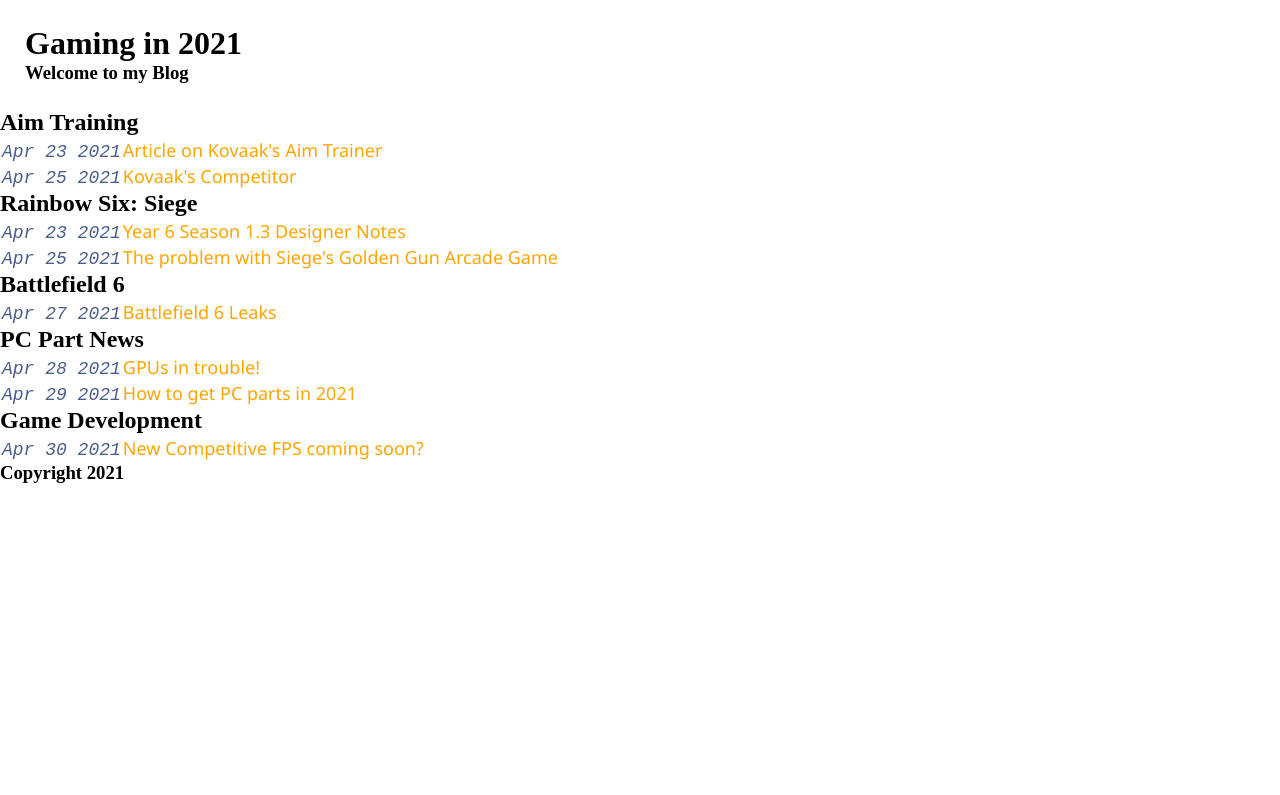
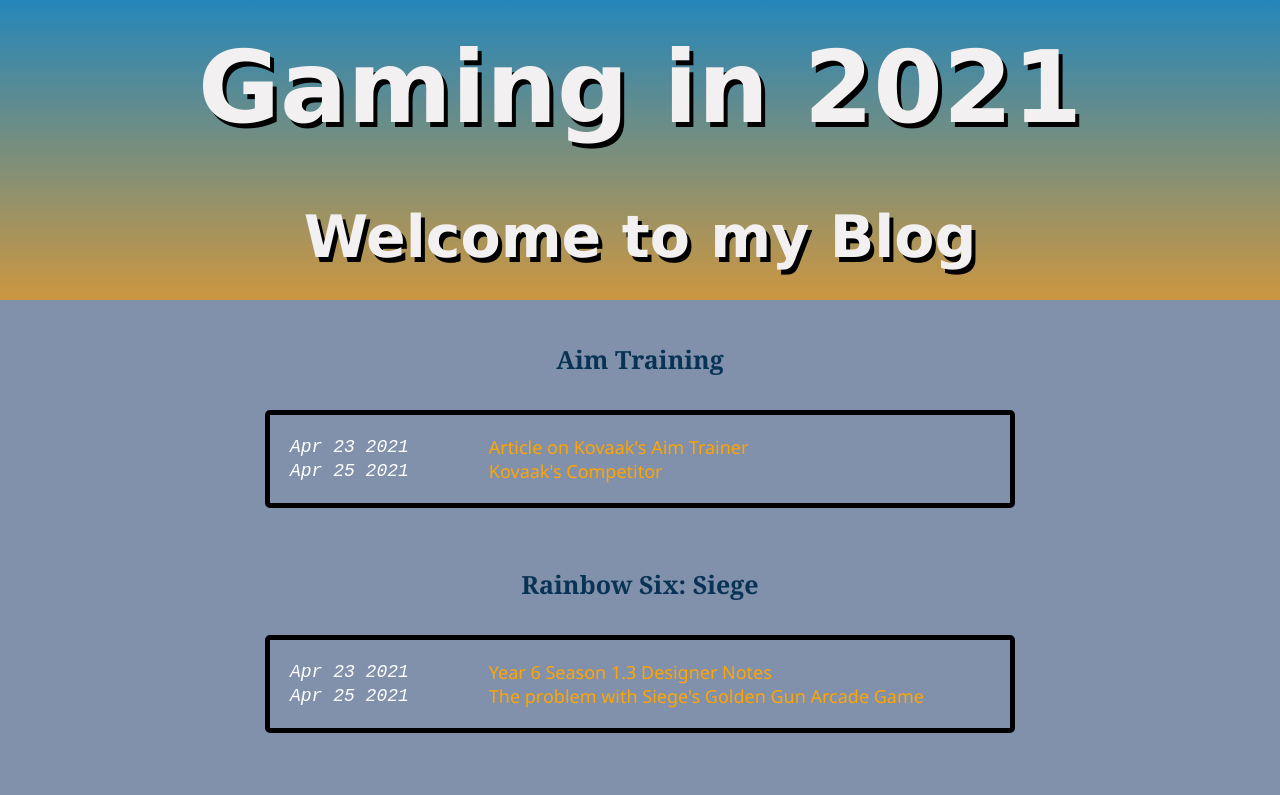
Before and after one commit to mikethedefense/officialBlog, a plain HTML site: page index.html in a window 1280 px wide. Shown: the top 795 px of the page. Drawn offline with Linux system fonts and the light colour scheme.

Commit message:
commit 5

```diff
--- a/index.html
+++ b/index.html
@@ -11,78 +11,80 @@
 
     <body>
         <header>
-            <h1>Gaming in 2021</h1>
-            <h3>Welcome to my Blog</h3>
+            <div id = "headertext" class = "center">
+                <h1>Gaming in 2021</h1>
+                <h3>Welcome to my Blog</h3>
+            </div>
         </header>
 
-        <section>
+        <section id = "blogaim">
            <h2>Aim Training</h2>
            <table>
                 <tbody>
                     <tr>
                         <td><time datetime pubdate>Apr 23 2021</time></td>
-                        <td><span><a href = "aimarticle1.html">Article on Kovaak's Aim Trainer</a></span></td>
+                        <td class = "indent"><span><a href = "aimarticle1.html">Article on Kovaak's Aim Trainer</a></span></td>
                     </tr>
                     <tr>
                         <td><time datetime pubdate>Apr 25 2021</time></td>
-                        <td><span><a href = "aimarticle2.html">Kovaak's Competitor</a></span></td>
+                        <td class = "indent"><span><a href = "aimarticle2.html">Kovaak's Competitor</a></span></td>
                     </tr>
                 </tbody>
             </table>
         </section>
 
-        <section>
+        <section id = "blogr6">
             <h2>Rainbow Six: Siege</h2>
             <table>
                 <tbody>
                     <tr>
                         <td><time datetime pubdate>Apr 23 2021</time></td>
-                        <td><span><a href = "rainbow6article1.html">Year 6 Season 1.3 Designer Notes</a></span></td>
+                        <td class = "indent"><span><a href = "rainbow6article1.html">Year 6 Season 1.3 Designer Notes</a></span></td>
                     </tr>
                     <tr>
                         <td><time datetime pubdate>Apr 25 2021</time></td>
-                        <td><span><a href = "rainbow6article2.html">The problem with Siege's Golden Gun Arcade Game</a></span></td>
+                        <td class = "indent"><span><a href = "rainbow6article2.html">The problem with Siege's Golden Gun Arcade Game</a></span></td>
                     </tr>
                 </tbody>
             </table>
         </section>
 
-        <section>
+        <section id = "blogbf">
             <h2>Battlefield 6</h2>
             <table>
                 <tbody>
                     <tr>
                         <td><time datetime pubdate>Apr 27 2021</time></td>
-                        <td><span><a href = "battlefieldarticle1.html">Battlefield 6 Leaks</a></span></td>
+                        <td class = "indent"><span><a href = "battlefieldarticle1.html">Battlefield 6 Leaks</a></span></td>
                     </tr>
                 </tbody>
             </table>
         </section>
 
-        <section>
+        <section id = "blogpc">
             <h2>PC Part News</h2>
             <table>
                 <tbody>
                     <tr>
                         <td><time datetime pubdate>Apr 28 2021</time></td>
-                        <td><span><a href = "pcarticle1.html">GPUs in trouble!</a></span></td>
+                        <td class = "indent"><span><a href = "pcarticle1.html">GPUs in trouble!</a></span></td>
                     </tr>
                     <tr>
                         <td><time datetime pubdate>Apr 29 2021</time></td>
-                        <td><span><a href = "pcarticle2.html">How to get PC parts in 2021</a></span></td>
+                        <td class = "indent"><span><a href = "pcarticle2.html">How to get PC parts in 2021</a></span></td>
                     </tr>
                 </tbody>
 
             </table>
         </section>
 
-        <section>
+        <section id = "blogdev">
             <h2>Game Development</h2>
             <table>
                 <tbody>
                     <tr>
                         <td><time datetime pubdate>Apr 30 2021</time></td>
-                        <td><span><a href = "gamedevarticle1.html">New Competitive FPS coming soon?</a></td>
+                        <td class = "indent"><span><a href = "gamedevarticle1.html">New Competitive FPS coming soon?</a></td>
                     </tr>
                 </tbody>
             </table>
@@ -91,7 +93,7 @@
 
 
         <footer>
-            <h3>Copyright 2021</h3>
+            <h3>©2021 FARMER Productions</h3>
         </footer>
 
 
--- a/stylesheet.css
+++ b/stylesheet.css
@@ -6,6 +6,17 @@
 
 body{
     display: grid;
+    grid-template-rows: 300px 200px 200px 200px 200px 200px 200px;
+    grid-template-areas:
+        "header"
+        "element1"
+        "element2"
+        "element3"
+        "element4"
+        "element5"
+        "footer";
+    grid-row-gap: 25px;
+    background: #8291ab;
 }
 
 td{
@@ -24,13 +35,99 @@ a:hover{
 }
 
 header{
-    padding: 25px 0px 25px 25px;
+    grid-area: header;
+    background: linear-gradient(#2586ba, #cc9741);
+
+
 }
+
+h2{
+    color: #083354;
+    font-size: 25px;
+    font-family:Georgia, 'Times New Roman', Times, serif;
+}
+
+.center{
+    display: grid;
+    place-items: center;
+    height: 100%;
+
+}
+
+
+#headertext{
+    font-size: 50px;
+    color:  #f2f0f0;
+    font-family:'Lucida Sans', 'Lucida Sans Regular', 'Lucida Grande', 'Lucida Sans Unicode', Geneva, Verdana, sans-serif;
+    text-shadow: 4px 5px black;
+
+}
+
 
 
 time{
     font-size: 18px;
-    color: #495d8f;
+    color: white;
     font-family: 'Courier New', Courier, monospace;
     font-style: italic;
 }
+
+.indent{
+    text-indent: 80px;
+}
+
+
+table{
+    border: 5px black solid;
+    border-radius: 5px;
+    border-spacing: 20px;
+    width: 100%;
+    max-width: 750px;
+
+}
+
+
+#blogaim{
+    grid-area: element1;
+    display: grid;
+    place-items: center;
+
+
+}
+
+#blogr6{
+    grid-area: element2;
+    display: grid;
+    place-items: center;
+
+}
+
+#blogbf{
+    grid-area: element3;
+    display: grid;
+    place-items: center;
+}
+
+#blogpc{
+    grid-area: element4;
+    display: grid;
+    place-items: center;
+}
+
+#blogdev{
+    grid-area: element5;
+    display: grid;
+    place-items: center;
+}
+
+tr{
+    display: flex;
+    align-items: center;
+}
+
+footer{
+    grid-area: footer;
+    background: #858181;
+    display: grid;
+    place-items: center;
+}
```
